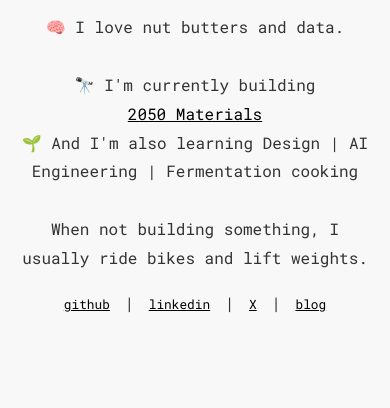
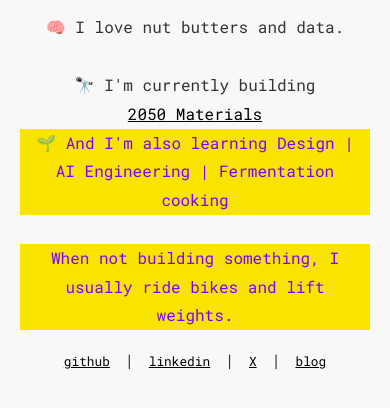
Before and after one commit to phanosh/phanosh.github.io, a plain HTML site: page index.html in a window 390 px wide. Shown: the part 130-538 px from the top of the page. Drawn offline with Linux system fonts and the light colour scheme.

Commit message:
Update index.html

```diff
--- a/index.html
+++ b/index.html
@@ -1,10 +1,10 @@
 <!DOCTYPE html>
 <html>
 <head>
-    <meta name="viewport" content="width=device-width, initial-scale=1.0"> <!-- Added for responsive design -->
+    <meta name="viewport" content="width=device-width, initial-scale=1.0">
     <link rel="preconnect" href="https://fonts.googleapis.com">
     <link rel="preconnect" href="https://fonts.gstatic.com" crossorigin>
-    <link href="https://fonts.googleapis.com/css2?family=Roboto+Mono:ital,wght@0,100..700;1,100..700&family=Roboto:ital,wght@0,100;0,300;0,400;0,500;0,700;0,900;1,100;1,300;1,400;1,500;1,700;1,900&display=swap" rel="stylesheet">
+    <link href="https://fonts.googleapis.com/css2?family=Roboto+Mono:ital,wght@0,100..700;1,100..700&family=Roboto:ital,wght@0,100;0,300;0,400;0,500;0,700;0,900&display=swap" rel="stylesheet">
     <title>Phanos's Page</title>
     <link rel="icon" href="favicon.png" type="image/x-icon">
     <style>
@@ -15,8 +15,8 @@
             text-align: center;
             padding: 20px;
             margin: 0;
-            max-width: 600px; /* Max width for better readability */
-            margin: 0 auto; /* Center the body */
+            max-width: 600px;
+            margin: 0 auto;
         }
         a {
             color: black;
@@ -30,22 +30,28 @@
             color: #7C00FE;
         }
         h1 {
-            font-size: 2.0em; /* Larger font size */
+            font-size: 2.0em;
             margin-bottom: 0.5em;
         }
         p {
-            font-size: 1.0em; /* Larger font size */
-            line-height: 1.8; /* Increased line-height for better readability */
-            margin: 1em 0; /* Increased margin for spacing */
+            font-size: 1.0em;
+            line-height: 1.8;
+            margin: 1em 0;
         }
         p a {
-            display: inline-block; /* Ensure links are inline-block for proper spacing */
-            margin: 0 10px; /* Space between links */
+            display: inline-block;
+            margin: 0 10px;
+        }
+        .highlight {
+            display: inline-block;
+            background: #F9E400;
+            color: #7C00FE;
+            padding: 0 5px;
         }
         @media (max-width: 600px) {
             p.social-links a {
-                font-size: 0.8em; /* Smaller font size for mobile */
-                margin: 0 5px; /* Reduced margin for mobile */
+                font-size: 0.8em;
+                margin: 0 5px;
             }
         }
     </style>
@@ -55,8 +61,8 @@
     <p>
         🧠 I love nut butters and data.<br><br>
         🔭 I'm currently building <a href="https://2050-materials.com/" target="_blank">2050 Materials</a><br>
-        🌱 And I'm also learning Design | AI Engineering | Fermentation cooking<br><br>
-        When not building something, I usually ride bikes and lift weights.<br>
+        <span class="highlight">🌱 And I'm also learning Design | AI Engineering | Fermentation cooking</span><br><br>
+        <span class="highlight">When not building something, I usually ride bikes and lift weights.</span><br>
     </p>
     <p class="social-links">
         <a href="https://github.com/phanosh" target="_blank">github</a> | <a href="https://www.linkedin.com/in/phanosha/" target="_blank">linkedin</a> | <a href="https://twitter.com/phanosha" target="_blank">X</a> | <a href="https://medium.com/@hadjikyriakou.phanos" target="_blank">blog</a>
```
